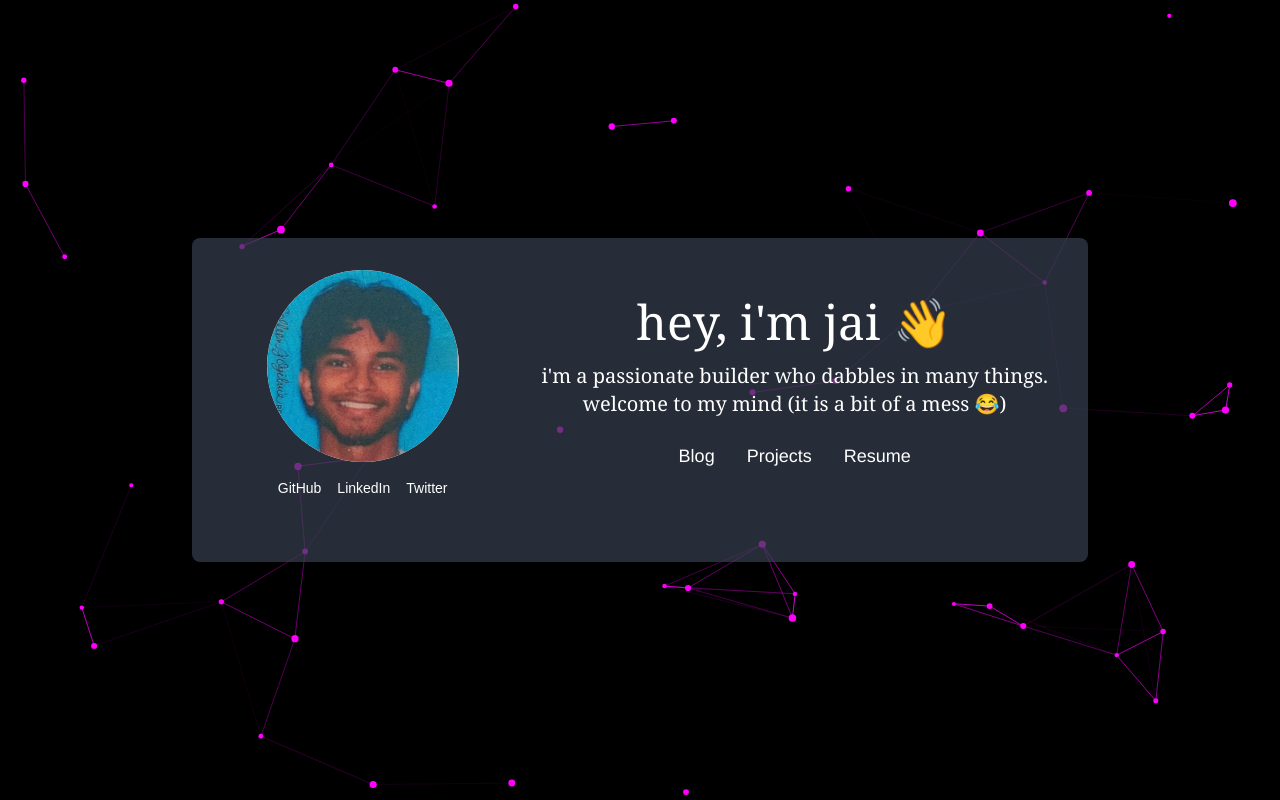
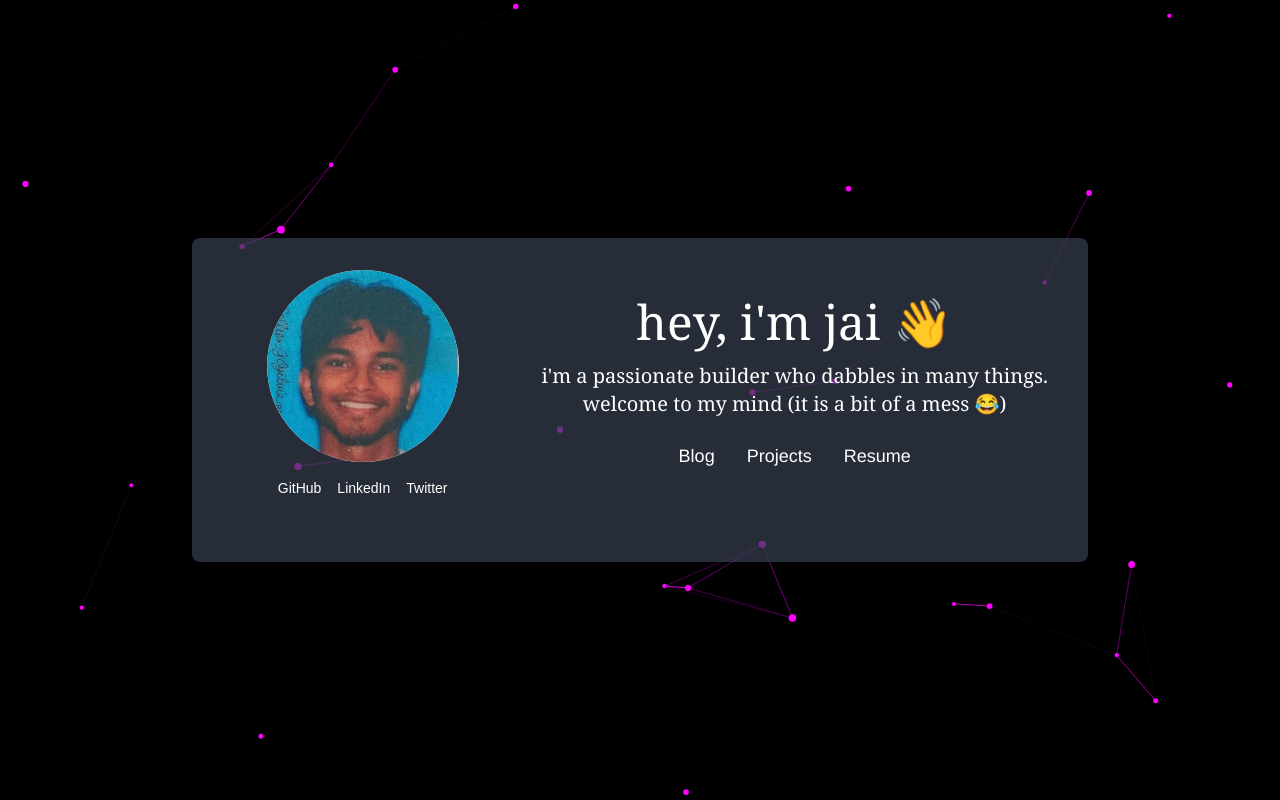
Before and after one commit to Djai284/website, a Next.js app: page / in a window 1280 px wide. Built offline with nearby package versions, Linux system fonts and the light colour scheme.

Commit message:
reduced nodes

```diff
--- a/src/app/page.tsx
+++ b/src/app/page.tsx
@@ -7,7 +7,7 @@ import { Content } from "@/components/landing";
 const App: React.FC = () => {
   return (
     <ThemeProvider>
-      <FloatingNetworkBackground nodeCount={50} connectionDistance={150} maxNodes={100}>
+      <FloatingNetworkBackground nodeCount={30} connectionDistance={150} maxNodes={70}>
         <Content />
       </FloatingNetworkBackground>
     </ThemeProvider>
```
